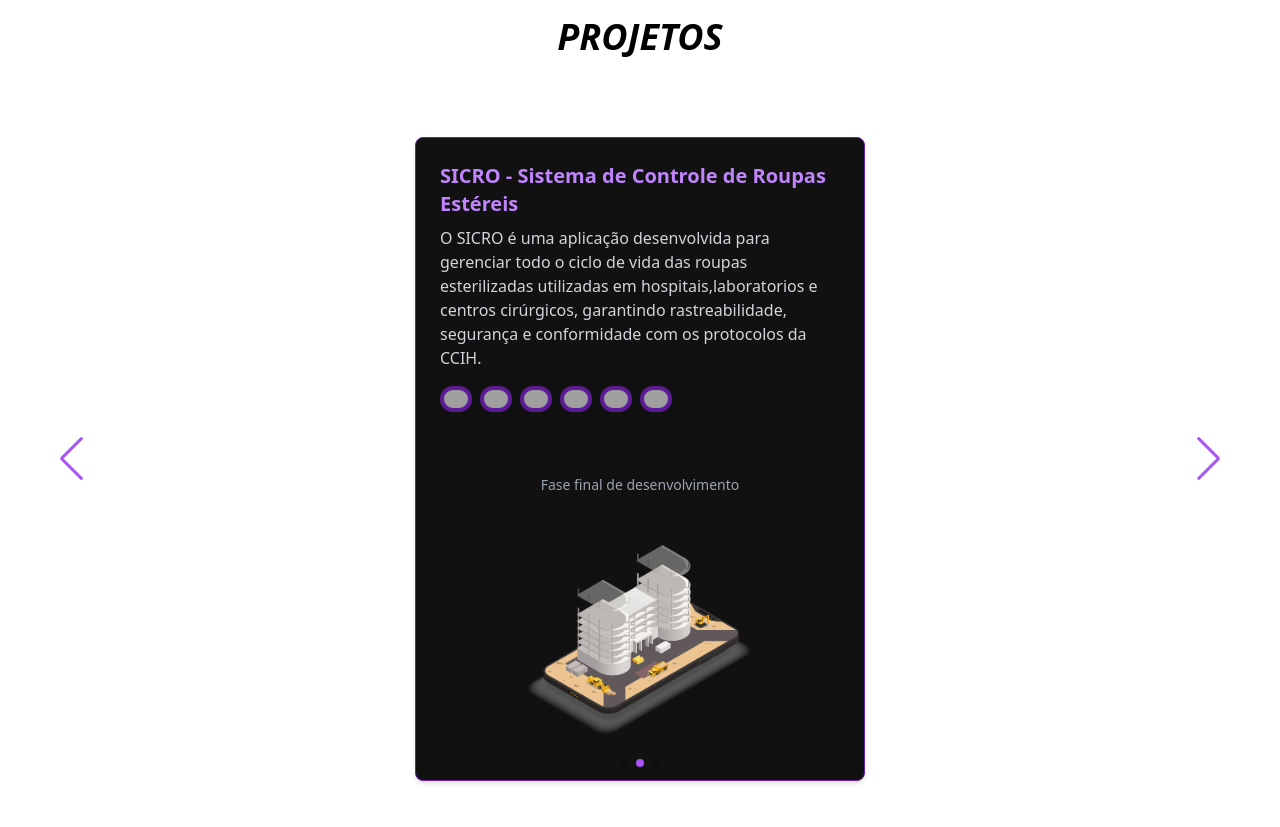
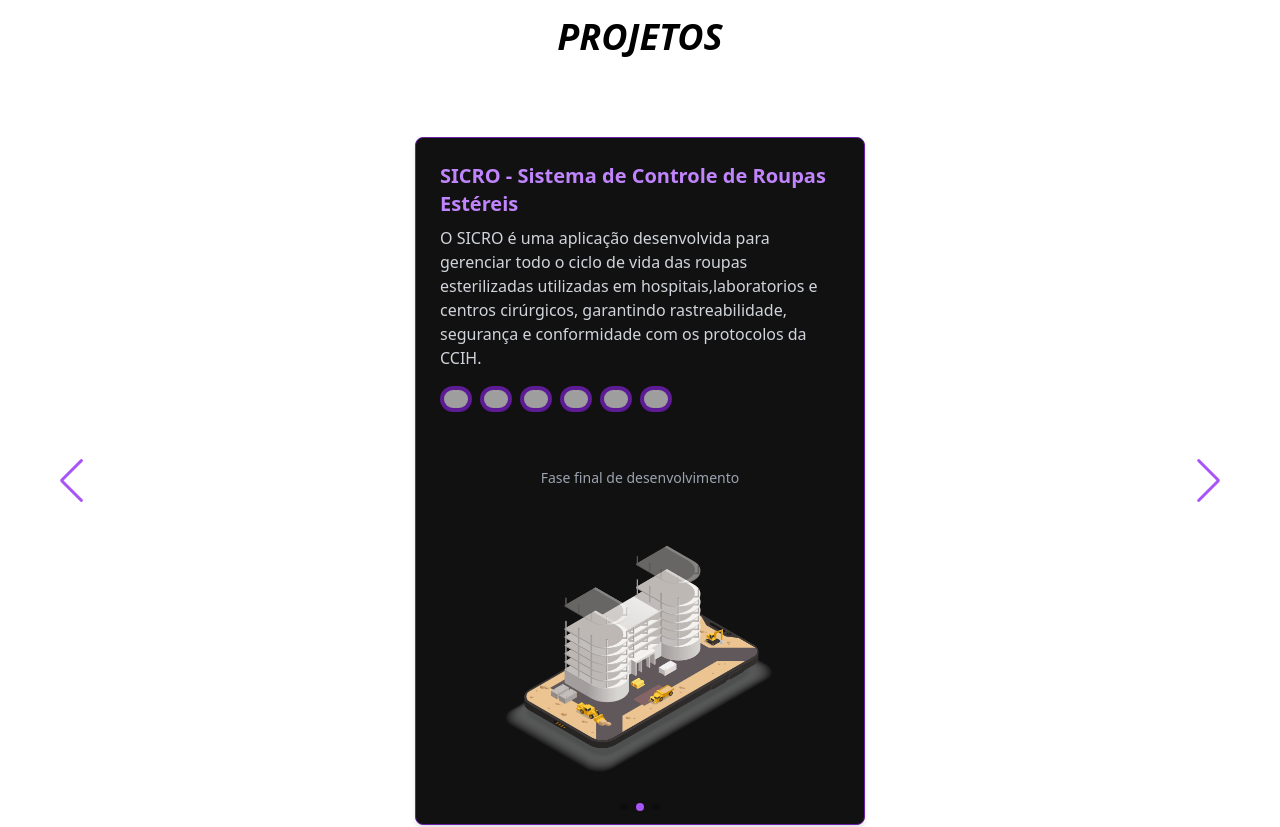
Before and after one commit to lucasvrmoreira/meu-portfolio, a React (Create React App) app: page / in a window 1280 px wide. Shown: the part 3020-3847 px from the top of the page. Built offline with nearby package versions, Linux system fonts and the light colour scheme; grey boxes are pictures that could not be loaded.

Commit message:
ajuste lottie cortando no git

```diff
--- a/src/components/Projetos.jsx
+++ b/src/components/Projetos.jsx
@@ -230,7 +230,8 @@ export default function Projetos() {
               <SwiperSlide key={index}>
                 {/* 👇 limita o tamanho do card, deixando-o "menor" e centralizado */}
                 <div className="max-w-[350px] md:max-w-[450px] mx-auto">
-                  <div className="bg-[#111] p-6 rounded-lg shadow-md border border-purple-800 hover:scale-105 transition-transform duration-300 min-h-[600px] flex flex-col justify-between">
+                  <div className="bg-[#111] p-6 rounded-lg shadow-md border border-purple-800 hover:scale-105 transition-transform duration-300 min-h-[650px] flex flex-col justify-between overflow-visible">
+
 
                     <h3 className="text-xl font-bold text-purple-400 mb-2">{projeto.nome}</h3>
                     <p className="text-gray-300 mb-4">{projeto.descricao}</p>
@@ -277,7 +278,7 @@ export default function Projetos() {
                     {/* Animação de manutenção */}
                     {projeto.mostrarManutencao && (
                       <div className="relative pt-4 flex justify-center items-center min-h-[320px] overflow-visible">
-                        <div className="w-[250px] h-[250px] relative -top-1 -left-19">
+                        <div className="pt-4 flex justify-center items-center min-h-[280px] overflow-visible">
                           <AnimacaoManutencao />
                         </div>
                       </div>
```
